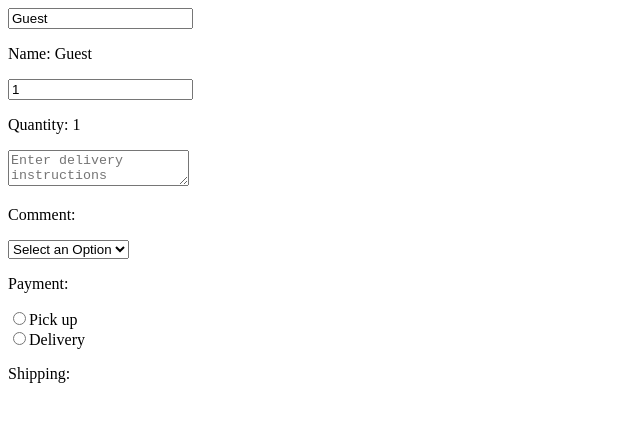
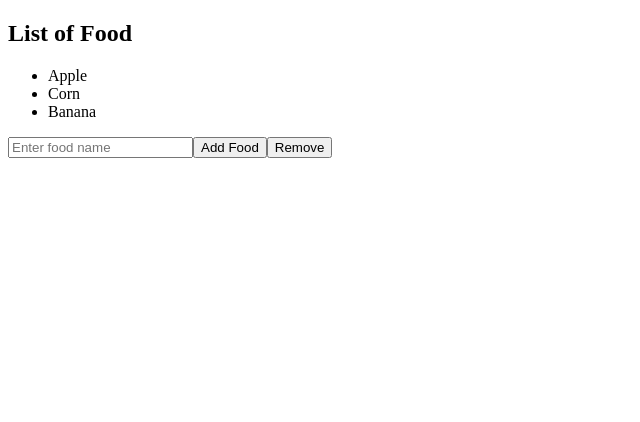
Before and after one commit to benzbarquilla/react-basics, a React (Vite) app in the folder my-react-app/: page / in a window 1280 px wide. Shown: the top 422 px of the page, without its empty margins (0-640 px from the left). Built offline with nearby package versions, Linux system fonts and the light colour scheme.

Commit message:
up to objects and arrays using useState

```diff
--- a/my-react-app/src/App.jsx
+++ b/my-react-app/src/App.jsx
@@ -3,25 +3,27 @@ import ProfilePicture from "./ProfilePicture/ProfilePicture.jsx";
 import MyComponent from "./MyComponent/MyComponent.jsx";
 import Counter from "./Counter/Counter.jsx";
 import Student from "./Student/Student.jsx";
+import Object from "./Objects/Object.jsx";
+import Array from "./Arrays/Array.jsx";
 import UserGreeting from "./UserGreeting/UserGreeting,.jsx";
 import List from "./List/List.jsx";
 
 function App() {
-  const fruits = [
-    { id: 1, name: "apple", calories: 95 },
-    { id: 2, name: "orange", calories: 45 },
-    { id: 3, name: "banana", calories: 105 },
-    { id: 4, name: "coconut", calories: 159 },
-    { id: 5, name: "pineapple", calories: 37 },
-  ];
+  // const fruits = [
+  //   { id: 1, name: "apple", calories: 95 },
+  //   { id: 2, name: "orange", calories: 45 },
+  //   { id: 3, name: "banana", calories: 105 },
+  //   { id: 4, name: "coconut", calories: 159 },
+  //   { id: 5, name: "pineapple", calories: 37 },
+  // ];
 
-  const vegetables = [
-    { id: 6, name: "potatoes", calories: 105 },
-    { id: 7, name: "celery", calories: 15 },
-    { id: 8, name: "carrots", calories: 25 },
-    { id: 9, name: "corn", calories: 63 },
-    { id: 10, name: "brocolli", calories: 50 },
-  ];
+  // const vegetables = [
+  //   { id: 6, name: "potatoes", calories: 105 },
+  //   { id: 7, name: "celery", calories: 15 },
+  //   { id: 8, name: "carrots", calories: 25 },
+  //   { id: 9, name: "corn", calories: 63 },
+  //   { id: 10, name: "brocolli", calories: 50 },
+  // ];
 
   return (
     <>
@@ -34,7 +36,14 @@ function App() {
       {/* React Hooks useState + Click Events */}
       {/* <MyComponent></MyComponent> */}
 
-      <Counter></Counter>
+      {/* React useState hooks onclick + onchange */}
+      {/* <Counter></Counter> */}
+
+      {/* Objects using useState*/}
+      {/* <Object></Object> */}
+
+      {/* Arrays using useState */}
+      <Array></Array>
 
       {/* Props */}
       {/* <Student name="Spongebob" age="30" isStudent={true}></Student>
--- /dev/null
+++ b/my-react-app/src/Arrays/Array.jsx
@@ -0,0 +1,37 @@
+import { useState } from "react";
+
+function Array() {
+  // use useState on array
+
+  const [foods, setFoods] = useState(["Apple", "Corn", "Banana"]);
+
+  function handleAddFood() {
+    const newFood = document.getElementById("foodInput").value; //to get the typed new food from the input
+    document.getElementById("foodInput").value = ""; //empty string para ma reset pag click sa button
+
+    setFoods((foods) => [...foods, newFood]); //array since array man bwahahaha get the old first using ...food, then set it to new newFood okay?? also apply updater function
+  }
+  //   _ underscore para indicate na ang gi pass na parameter kay i ignore dayon ang i kay index na pero same naman sila sa argument sa function mao gi i nalang
+  function handleRemoveFood(index) {
+    setFoods(foods.filter((_, i) => i !== index));
+  }
+
+  return (
+    <div>
+      <h2>List of Food</h2>
+      <ul>
+        {foods.map((food, index) => (
+          <li key={index} onClick={() => handleRemoveFood(index)}>
+            {food}
+          </li>
+        ))}
+      </ul>
+      {/* gibutngan ug id para sa function  */}
+      <input type="text" id="foodInput" placeholder="Enter food name" />
+      <button onClick={handleAddFood}>Add Food</button>
+      <button onClick={handleRemoveFood}>Remove</button>
+    </div>
+  );
+}
+
+export default Array;
--- a/my-react-app/src/Counter/Counter.jsx
+++ b/my-react-app/src/Counter/Counter.jsx
@@ -10,10 +10,17 @@ function Counter() {
   const [payment, setPayment] = useState("");
   const [shipping, setShipping] = useState("");
 
-  // function to handle increment and decrement
-  const increment = () => {
-    setCount(count + 1);
-  };
+  // function to handle increment and decrement pwede sad i const arriw function pag daghan
+  // const increment = () => {
+  //   setCount(count + 1);
+  // };
+  // Same ra pero another sample + updater function
+  function increment() {
+    setCount((c) => c + 1);
+    setCount((c) => c + 1);
+
+    setCount((c) => c + 1);
+  }
 
   const decrement = () => {
     setCount(count - 1);
@@ -41,64 +48,64 @@ function Counter() {
   }
 
   return (
-    // <div className={styles.container}>
-    //   <p className={styles.countDisplay}>{count}</p>
-    //   <button className={styles.counterBtn} onClick={decrement}>
-    //     Decrement
-    //   </button>
-    //   <button className={styles.counterBtn} onClick={reset}>
-    //     Reset
-    //   </button>
-    //   <button className={styles.counterBtn} onClick={increment}>
-    //     Increment
-    //   </button>
+    <div className={styles.container}>
+      <p className={styles.countDisplay}>{count}</p>
+      <button className={styles.counterBtn} onClick={decrement}>
+        Decrement
+      </button>
+      <button className={styles.counterBtn} onClick={reset}>
+        Reset
+      </button>
+      <button className={styles.counterBtn} onClick={increment}>
+        Increment
+      </button>
+    </div>
+
+    // <div>
+    //   <input value={name} onChange={handleNameChange}></input>
+    //   <p>Name: {name}</p>
+    //   <input
+    //     value={quantity}
+    //     onChange={handleChangeQuantity}
+    //     type="number"
+    //   ></input>
+    //   <p>Quantity: {quantity}</p>
+    //   <textarea
+    //     name=""
+    //     id=""
+    //     value={comment}
+    //     onChange={handleCommentChange}
+    //     placeholder="Enter delivery instructions"
+    //   ></textarea>
+    //   <p>Comment: {comment}</p>
+    //   <select value={payment} onChange={handlePaymentChange}>
+    //     <option value="">Select an Option</option>
+    //     <option value="Visa">Visa</option>
+    //     <option value="Mastercard">Mastercard</option>
+    //     <option value="Giftcard">Gift Card</option>
+    //   </select>
+    //   <p>Payment: {payment}</p>
+    //   <label htmlFor="">
+    //     <input
+    //       type="radio"
+    //       value="Pick Up"
+    //       checked={shipping === "Pick Up"}
+    //       onChange={handleShippingChange}
+    //     />
+    //     Pick up
+    //   </label>{" "}
+    //   <br></br>
+    //   <label htmlFor="">
+    //     <input
+    //       type="radio"
+    //       value="Delivery"
+    //       checked={shipping === "Delivery"}
+    //       onChange={handleShippingChange}
+    //     />
+    //     Delivery
+    //   </label>
+    //   <p>Shipping: {shipping}</p>
     // </div>
-
-    <div>
-      <input value={name} onChange={handleNameChange}></input>
-      <p>Name: {name}</p>
-      <input
-        value={quantity}
-        onChange={handleChangeQuantity}
-        type="number"
-      ></input>
-      <p>Quantity: {quantity}</p>
-      <textarea
-        name=""
-        id=""
-        value={comment}
-        onChange={handleCommentChange}
-        placeholder="Enter delivery instructions"
-      ></textarea>
-      <p>Comment: {comment}</p>
-      <select value={payment} onChange={handlePaymentChange}>
-        <option value="">Select an Option</option>
-        <option value="Visa">Visa</option>
-        <option value="Mastercard">Mastercard</option>
-        <option value="Giftcard">Gift Card</option>
-      </select>
-      <p>Payment: {payment}</p>
-      <label htmlFor="">
-        <input
-          type="radio"
-          value="Pick Up"
-          checked={shipping === "Pick Up"}
-          onChange={handleShippingChange}
-        />
-        Pick up
-      </label>{" "}
-      <br></br>
-      <label htmlFor="">
-        <input
-          type="radio"
-          value="Delivery"
-          checked={shipping === "Delivery"}
-          onChange={handleShippingChange}
-        />
-        Delivery
-      </label>
-      <p>Shipping: {shipping}</p>
-    </div>
   );
 }
 
--- /dev/null
+++ b/my-react-app/src/Objects/Object.jsx
@@ -0,0 +1,34 @@
+import { useState } from "react";
+
+function Object() {
+  const [car, setCar] = useState({
+    year: 2024,
+    make: "Ford",
+    model: "Mustang",
+  }); //useState with javascript object
+
+  function handleYearChange(event) {
+    setCar((c) => ({ ...c, year: event.target.value })); //apply arrow function updater, previous state of the car use c for more simple paramenter
+  }
+  function handleMakeChange(event) {
+    setCar((c) => ({ ...car, make: event.target.value })); //add () outisde para sa object para mugana sa arrow function
+  }
+  function handleModelChange(event) {
+    setCar((c) => ({ ...car, model: event.target.value }));
+  }
+
+  return (
+    <div>
+      <p>
+        Your Favorite care is: {car.year} {car.make} {car.model}{" "}
+      </p>
+      <input type="number" value={car.year} onChange={handleYearChange} />{" "}
+      <br />
+      <input type="text" value={car.make} onChange={handleMakeChange} /> <br />
+      <input type="text" value={car.model} onChange={handleModelChange} />{" "}
+      <br />
+    </div>
+  );
+}
+
+export default Object;
```
